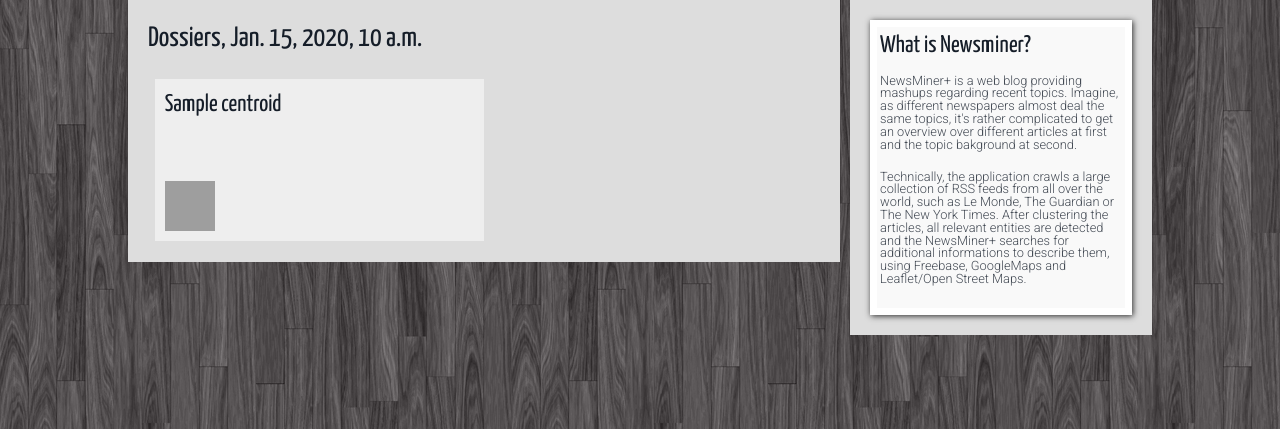
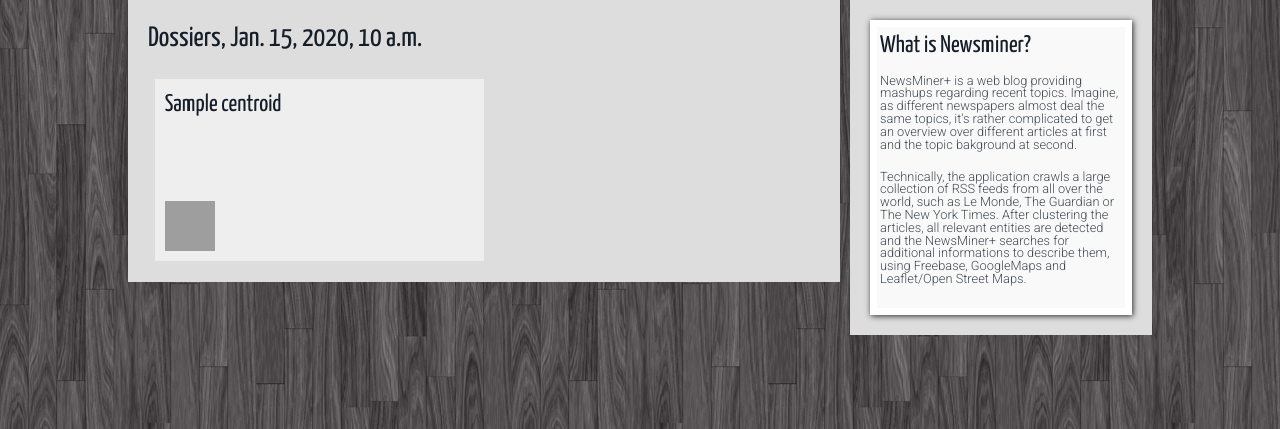
Before and after one commit to smba/newsminer, a Django app: template Django/newsminer2/templates/index.html in a window 1280 px wide. Shown: the part 110-539 px from the top of the page. Run offline with Django 3.2, Linux system fonts and the light colour scheme; the template is opened without the code that fills it: most values are stand-ins (such as "Sample title", 1, 10 or a date in 2020); grey boxes are pictures that could not be loaded.

Commit message:
grid
git-svn-id: svn+ssh://svn.code.sf.net/p/newsminer/newsminer+@258 da7da56a-5241-427f-a2d7-db4bafe74fe4

```diff
--- a/Django/newsminer2/static/css/main.css
+++ b/Django/newsminer2/static/css/main.css
@@ -241,7 +241,7 @@ section .main-section {
 }
 
 .main-content .dossierlist h2 {
-	min-height: 80px;
+	min-height: 100px;
 }
 
 .dossierlist:nth-child(odd) {
```
